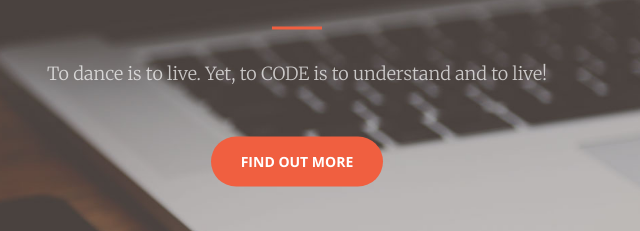
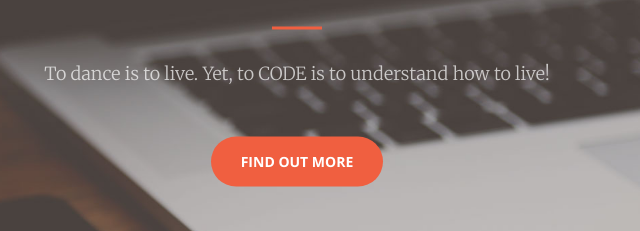
Before and after one commit to LoriLG/LoriLG.github.io, a website: page index.html in a window 1280 px wide. Shown: the part 336-567 px from the top of the page, 343-983 px from the left. Drawn offline with nearby package versions, Linux system fonts and the light colour scheme.

Commit message:
Paragraph updated.

```diff
--- a/index.html
+++ b/index.html
@@ -73,7 +73,7 @@
             <div class="header-content-inner">
                 <h1 id="homeHeading">Software Developer</h1>
                 <hr>
-                <p>To dance is to live. Yet, to CODE is to understand and to live!</p>
+                <p>To dance is to live. Yet, to CODE is to understand how to live!</p>
                 <a href="#about" class="btn btn-primary btn-xl page-scroll">Find Out More</a>
             </div>
         </div>
```
